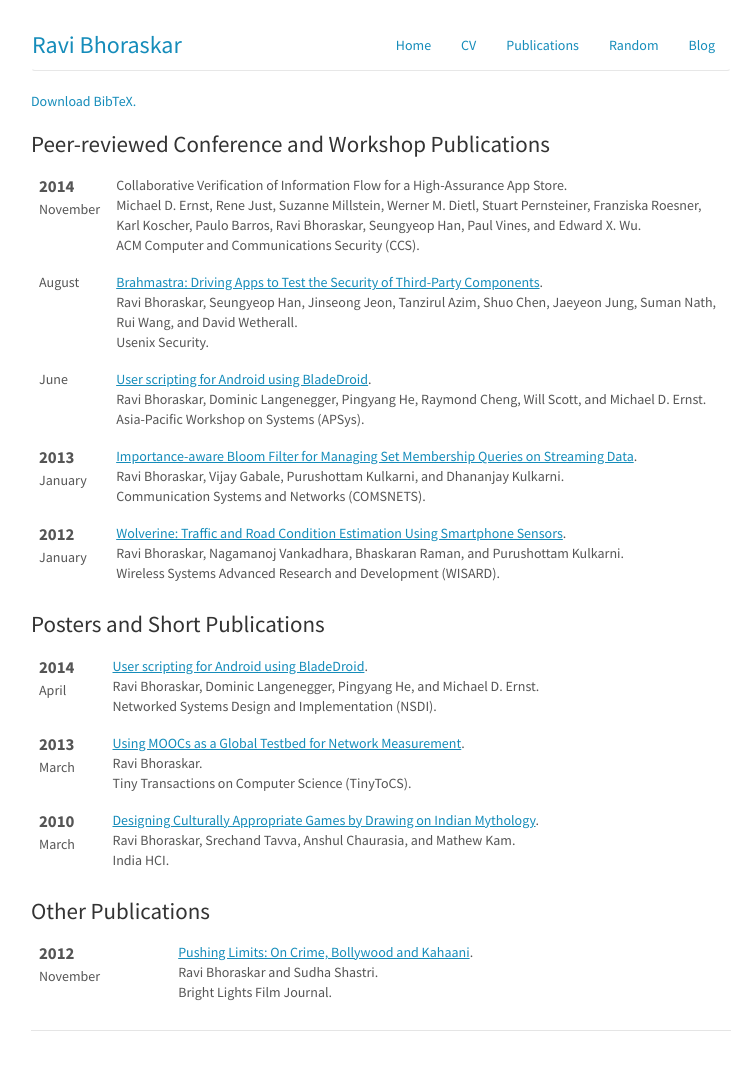
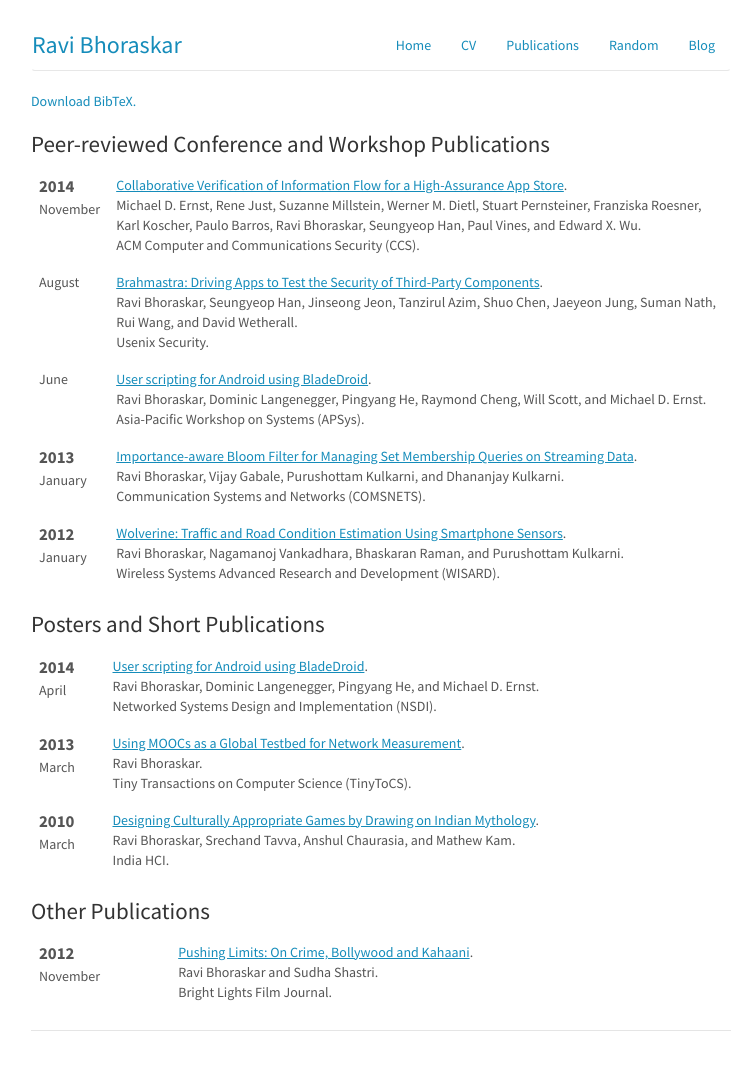
Before and after one commit to ravibhoraskar/ravibhoraskar.github.io, a Jekyll site: the page built from publications.html, in a window 1280 px wide. Shown: the whole page, without its empty margins (259-1006 px from the left). Built offline with Jekyll 4.4.1, drawn with Linux system fonts in a browser that asks for light colours; Markdown is read by kramdown in place of the engine named in the settings; part of the change alters nothing that is shown.

```diff
--- a/_includes/cspubs.html
+++ b/_includes/cspubs.html
@@ -11,7 +11,7 @@
 		</td>
 		<td class="publication">
 			<span class="pubtitle">
-				Collaborative Verification of Information Flow for a High-Assurance App Store.
+				<a href="papers/sparta.pdf">Collaborative Verification of Information Flow for a High-Assurance App Store</a>.
 			</span><br />
 			<span class="authors">
 				Michael D. Ernst, Rene Just, Suzanne Millstein, Werner M. Dietl, Stuart Pernsteiner, Franziska Roesner, Karl Koscher, Paulo Barros, Ravi Bhoraskar, Seungyeop Han, Paul Vines, and Edward X. Wu.
```
Also changed, not shown: 1 other file.
